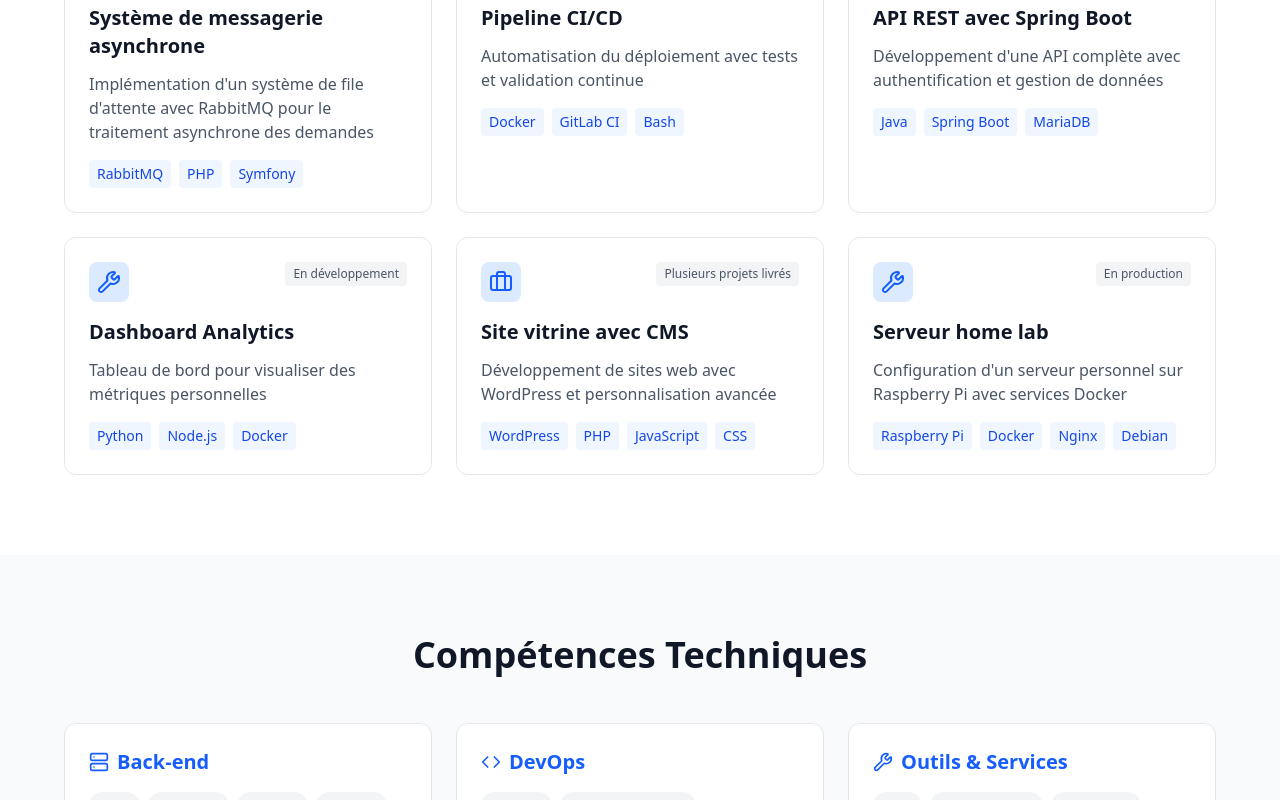
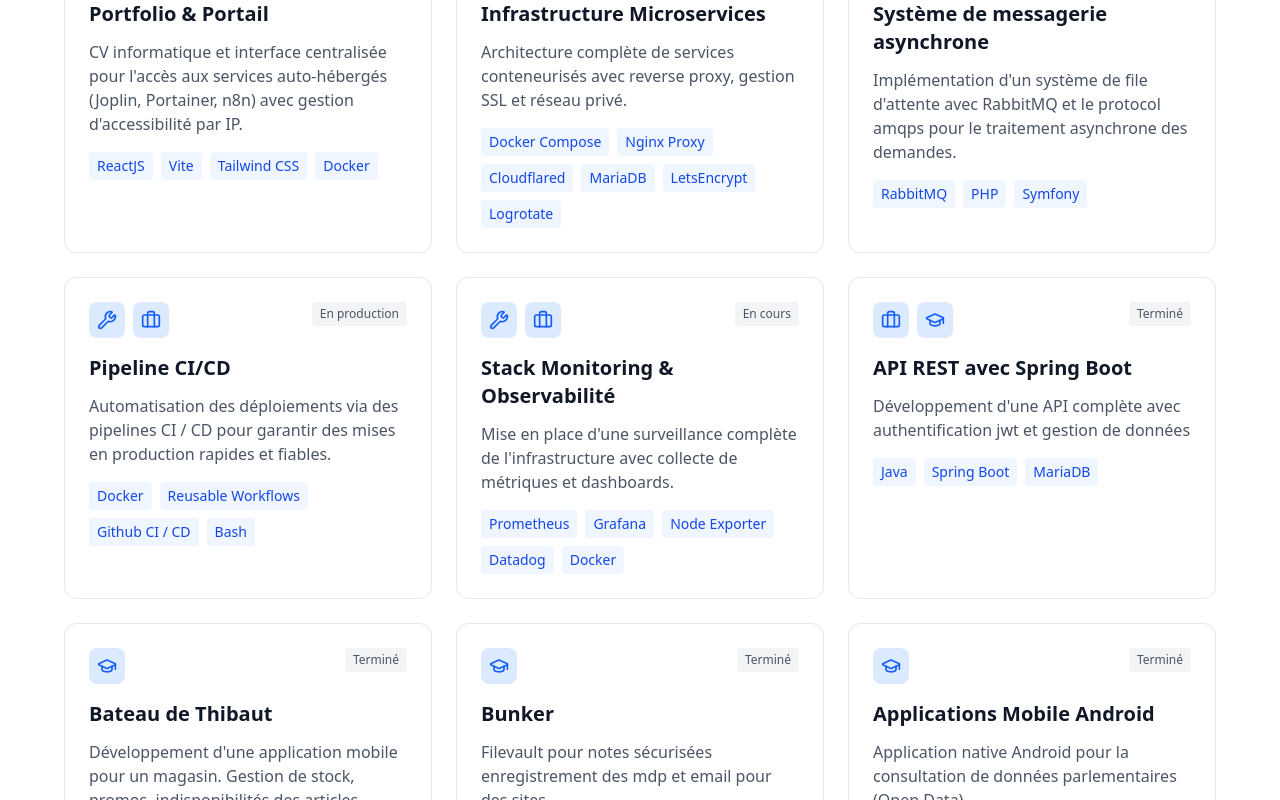
Before and after one commit to Skuskusku13/portfolio, a React (Vite) app: page / in a window 1280 px wide. Shown: the part 2380-3180 px from the top of the page. Built offline with nearby package versions, Linux system fonts and the light colour scheme.

Commit message:
few projects perso and pro and formation

```diff
--- a/src/components/Projects.tsx
+++ b/src/components/Projects.tsx
@@ -7,7 +7,8 @@ export default function Projects() {
 
   const filteredProjects = projectFilter === 'all'
     ? projects
-    : projects.filter(p => p.category === projectFilter);
+    // @ts-expect-error: category is now an array, checking inclusion
+    : projects.filter(p => p.category.includes(projectFilter));
 
   const filters = [
     { id: 'all', label: 'Tous' },
@@ -44,10 +45,14 @@ export default function Projects() {
           {filteredProjects.map((project, idx) => (
             <div key={idx} className="bg-white dark:bg-gray-900 border border-gray-200 dark:border-gray-800 rounded-xl p-6 hover:shadow-lg dark:hover:shadow-blue-900/10 transition duration-300">
               <div className="flex items-start justify-between mb-4">
-                <div className="p-2 bg-blue-100 dark:bg-blue-900/20 rounded-lg">
-                  {project.category === 'pro' && <Briefcase className="w-6 h-6 text-blue-600 dark:text-blue-400" />}
-                  {project.category === 'perso' && <Wrench className="w-6 h-6 text-blue-600 dark:text-blue-400" />}
-                  {project.category === 'formation' && <GraduationCap className="w-6 h-6 text-blue-600 dark:text-blue-400" />}
+                <div className="flex gap-2">
+                  {project.category.map((cat, i) => (
+                    <div key={i} className="p-2 bg-blue-100 dark:bg-blue-900/20 rounded-lg" title={cat}>
+                      {cat === 'pro' && <Briefcase className="w-5 h-5 text-blue-600 dark:text-blue-400" />}
+                      {cat === 'perso' && <Wrench className="w-5 h-5 text-blue-600 dark:text-blue-400" />}
+                      {cat === 'formation' && <GraduationCap className="w-5 h-5 text-blue-600 dark:text-blue-400" />}
+                    </div>
+                  ))}
                 </div>
                 <span className="text-xs px-2 py-1 bg-gray-100 dark:bg-gray-800 text-gray-600 dark:text-gray-400 rounded">
                   {project.status}
--- a/src/data/index.ts
+++ b/src/data/index.ts
@@ -63,52 +63,94 @@ export const skills: Skills = {
   self_hosted: ["Joplin", "Cloudflared", "Pi-hole"],
   network_security: ["WireGuard", "Nginx", "SSL / TLS"],
   os: ["MacOS", "Windows", "Debian", "Ubuntu", "Linux Mint", "Kali", "Raspberry Pi OS"],
-  frontend: ["TypeScript", "JavaScript", "AngularJS", "ReactJS", "Vite", "Twig", "HTML", "CSS", "SCSS", "Bootstrap",],
+  frontend: ["TypeScript", "JavaScript", "Android (Java)", "AngularJS", "ReactJS", "Vite", "Twig", "HTML", "CSS", "SCSS", "Bootstrap",],
   project_management: ["Agile / Scrum", "Kanban", "Jira", "UML (Séquence)", "Merise (MCD, MLD)", "Architecture Technique"],
   // data_ai: ["TensorFlow", "Keras", "Scikit-learn", "Pandas", "NumPy", "Matplotlib", "PySpark"],
 };
 
 export const projects: Project[] = [
   {
+    title: "Portfolio & Portail",
+    category: ["perso"],
+    description: "CV informatique et interface centralisée pour l'accès aux services auto-hébergés (Joplin, Portainer, n8n) avec gestion d'accessibilité par IP.",
+    tech: ["ReactJS", "Vite", "Tailwind CSS", "Docker"],
+    status: "En production"
+  },
+  {
+    title: "Infrastructure Microservices",
+    category: ["perso", "pro"],
+    description: "Architecture complète de services conteneurisés avec reverse proxy, gestion SSL et réseau privé.",
+    tech: ["Docker Compose", "Nginx Proxy", "Cloudflared", "MariaDB", "LetsEncrypt", "Logrotate"],
+    status: "En production"
+  },
+  {
     title: "Système de messagerie asynchrone",
-    category: "pro",
-    description: "Implémentation d'un système de file d'attente avec RabbitMQ pour le traitement asynchrone des demandes",
+    category: ["pro"],
+    description: "Implémentation d'un système de file d'attente avec RabbitMQ et le protocol amqps pour le traitement asynchrone des demandes.",
     tech: ["RabbitMQ", "PHP", "Symfony"],
     status: "En production"
   },
   {
     title: "Pipeline CI/CD",
-    category: "pro",
-    description: "Automatisation du déploiement avec tests et validation continue",
-    tech: ["Docker", "GitLab CI", "Bash"],
+    category: ["perso", "pro"],
+    description: "Automatisation des déploiements via des pipelines CI / CD pour garantir des mises en production rapides et fiables.",
+    tech: ["Docker", "Reusable Workflows", "Github CI / CD", "Bash"],
     status: "En production"
   },
   {
+    title: "Stack Monitoring & Observabilité",
+    category: ["perso", "pro"],
+    description: "Mise en place d'une surveillance complète de l'infrastructure avec collecte de métriques et dashboards.",
+    tech: ["Prometheus", "Grafana", "Node Exporter", "Datadog", "Docker"],
+    status: "En cours"
+  },
+  {
     title: "API REST avec Spring Boot",
-    category: "formation",
-    description: "Développement d'une API complète avec authentification et gestion de données",
+    category: ["pro", "formation"],
+    description: "Développement d'une API complète avec authentification jwt et gestion de données",
     tech: ["Java", "Spring Boot", "MariaDB"],
     status: "Terminé"
   },
   {
-    title: "Dashboard Analytics",
-    category: "perso",
-    description: "Tableau de bord pour visualiser des métriques personnelles",
-    tech: ["Python", "Node.js", "Docker"],
-    status: "En développement"
+    title: "Bateau de Thibaut",
+    category: ["formation"],
+    description: "Développement d'une application mobile pour un magasin. Gestion de stock, promos, indisponibilités des articles, articles de saisons, prix d'achat, prrix de revente.",
+    tech: ["Angular", "Ionic", "TypeScript", "API REST"],
+    status: "Terminé"
+  },
+  {
+    title: "Bunker",
+    category: ["formation"],
+    description: "Filevault pour notes sécurisées enregistrement des mdp et email pour des sites.",
+    tech: ["NestJS", "AngularJS", "MariaDB"],
+    status: "Terminé"
+  },
+  {
+    title: "Applications Mobile Android",
+    category: ["formation"],
+    description: "Application native Android pour la consultation de données parlementaires (Open Data).",
+    tech: ["Java", "Android SDK", "Gradle"],
+    status: "Terminé"
+  },
+  {
+    title: "Analyse Big Data",
+    category: ["formation"],
+    description: "Traitement et analyse de grands jeux de données (DataFrames) pour l'extraction de statistiques.",
+    tech: ["Python", "Pandas", "NumPy"],
+    status: "Terminé"
+  },
+  {
+    title: "API de Machine Learning",
+    category: ["formation"],
+    description: "Développement d'une API Flask exposant un modèle d'IA entraîné avec TensorFlow / Keras pour la classification.",
+    tech: ["Python", "Flask", "TensorFlow", "Keras"],
+    status: "Terminé"
   },
   {
     title: "Site vitrine avec CMS",
-    category: "pro",
+    category: ["formation", "pro"],
     description: "Développement de sites web avec WordPress et personnalisation avancée",
-    tech: ["WordPress", "PHP", "JavaScript", "CSS"],
+    tech: ["WordPress", "PHP", "JavaScript", "CSS", "HTML"],
     status: "Plusieurs projets livrés"
-  },
-  {
-    title: "Serveur home lab",
-    category: "perso",
-    description: "Configuration d'un serveur personnel sur Raspberry Pi avec services Docker",
-    tech: ["Raspberry Pi", "Docker", "Nginx", "Debian"],
-    status: "En production"
   }
 ];
--- a/src/types/index.ts
+++ b/src/types/index.ts
@@ -16,7 +16,7 @@ export interface Formation {
 
 export interface Project {
   title: string;
-  category: 'pro' | 'perso' | 'formation';
+  category: ('pro' | 'perso' | 'formation')[];
   description: string;
   tech: string[];
   status: string;
```
